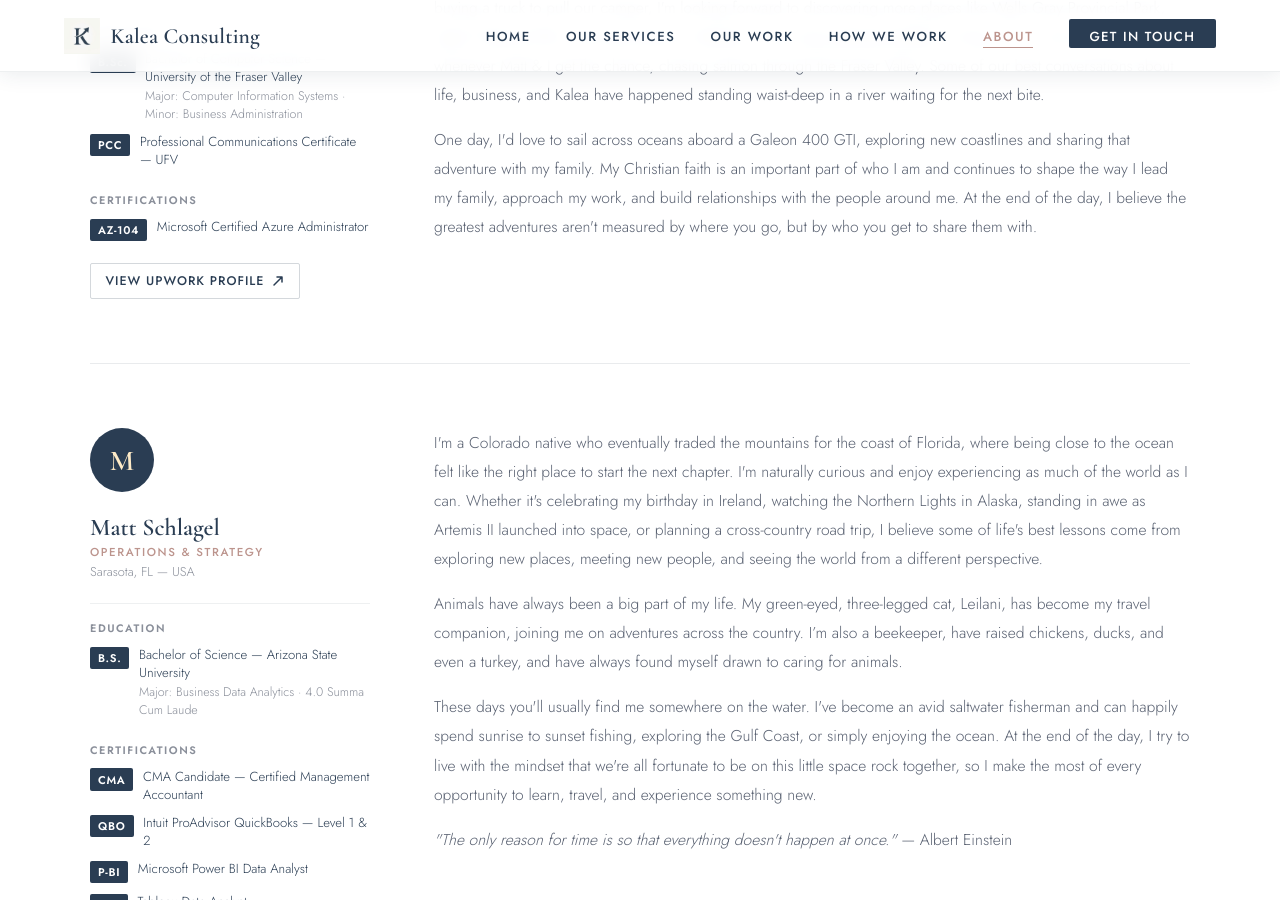
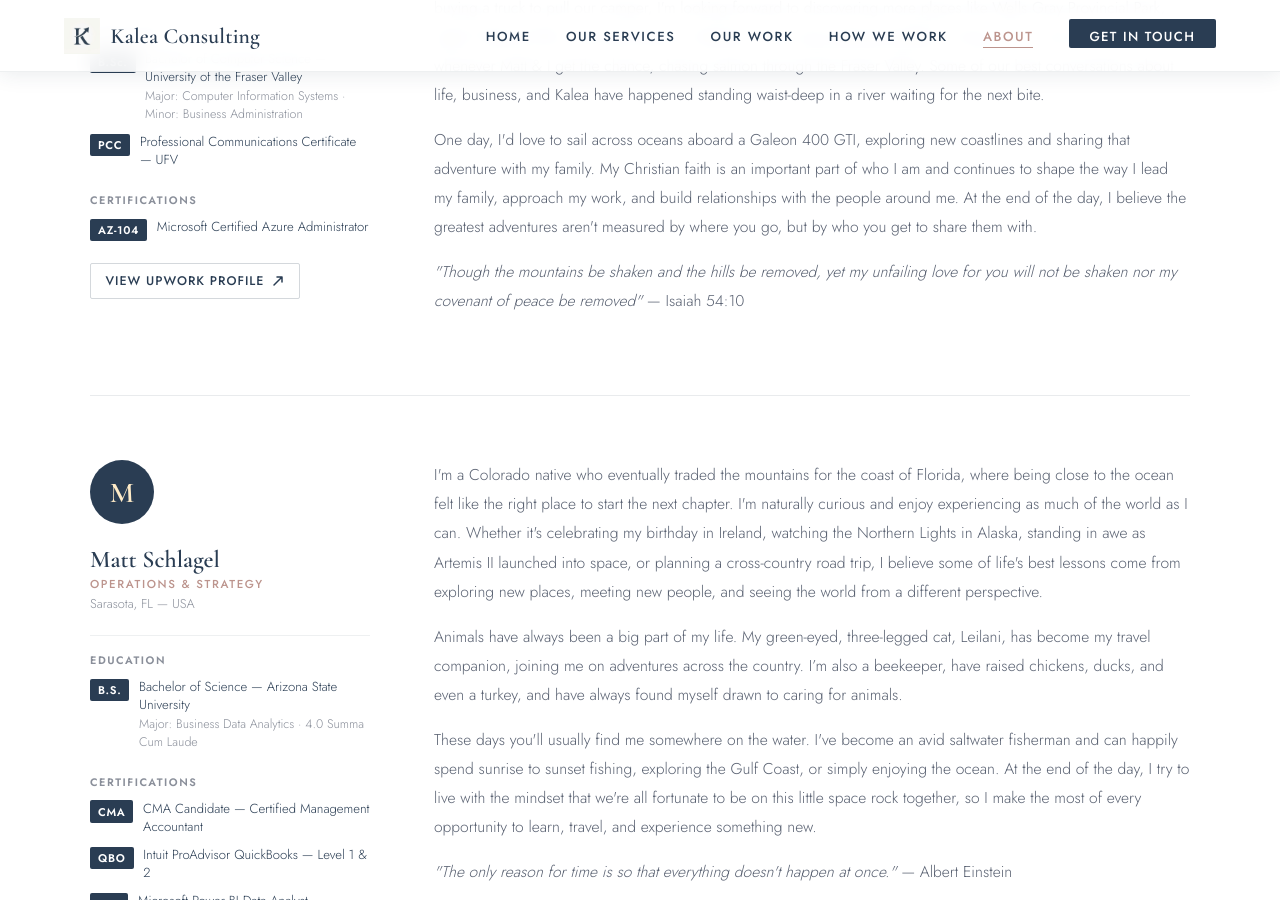
Before and after one commit to Kalea-Consulting/kaleaconsulting, a Jekyll site: the page built from about.html, in a window 1280 px wide and 900 px high, scrolled down 944 px. Built offline with Jekyll 4.4.1, drawn with Linux system fonts in a browser that asks for light colours; some of the changed text lies outside the part shown.

Commit message:
Isaiah 54:10 - Partner Update about.html
Blake's quote added
removed poor credentials

```diff
--- a/about.html
+++ b/about.html
@@ -90,6 +90,10 @@ description: Meet the team behind Kalea Consulting — Blake Rice and Matt Schla
           believe the greatest adventures aren't measured by where you go, but by who you get to share them with.
         </p>
         <p class="team-detail-bio">
+        <p class="team-detail-bio">
+          <em>"Though the mountains be shaken and the hills be removed, yet my unfailing love for you will not be shaken
+            nor my covenant of peace be removed"</em> &mdash; Isaiah 54:10
+        </p>
 
         </p>
 
@@ -228,11 +232,8 @@ description: Meet the team behind Kalea Consulting — Blake Rice and Matt Schla
       <div class="skill-tags">
         <span class="skill-tag partner-tag">Jobber Partner</span>
         <span class="skill-tag partner-tag">QuickBooks ProAdvisor</span>
-        <span class="skill-tag partner-tag">Microsoft 365</span>
-        <span class="skill-tag partner-tag">Ubiquiti</span>
-        <span class="skill-tag partner-tag">Google Workspace</span>
-        <span class="skill-tag partner-tag">Business Data Analytics</span>
-        <span class="skill-tag partner-tag">CMA Candidate</span>
+        <span class="skill-tag partner-tag">Microsoft Azure</span>
+        <span class="skill-tag partner-tag">CMA</span>
       </div>
     </div>
   </div>
```
